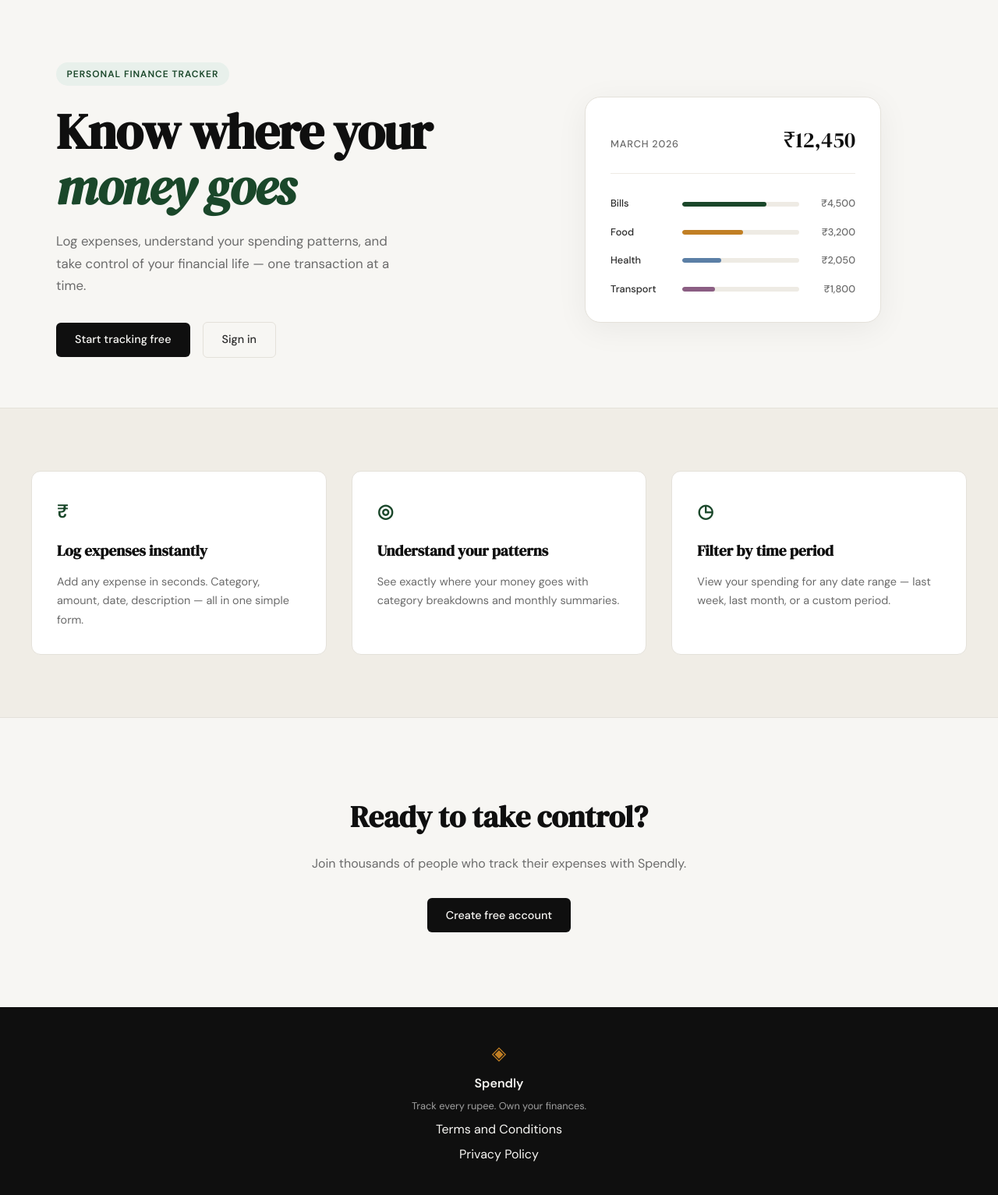
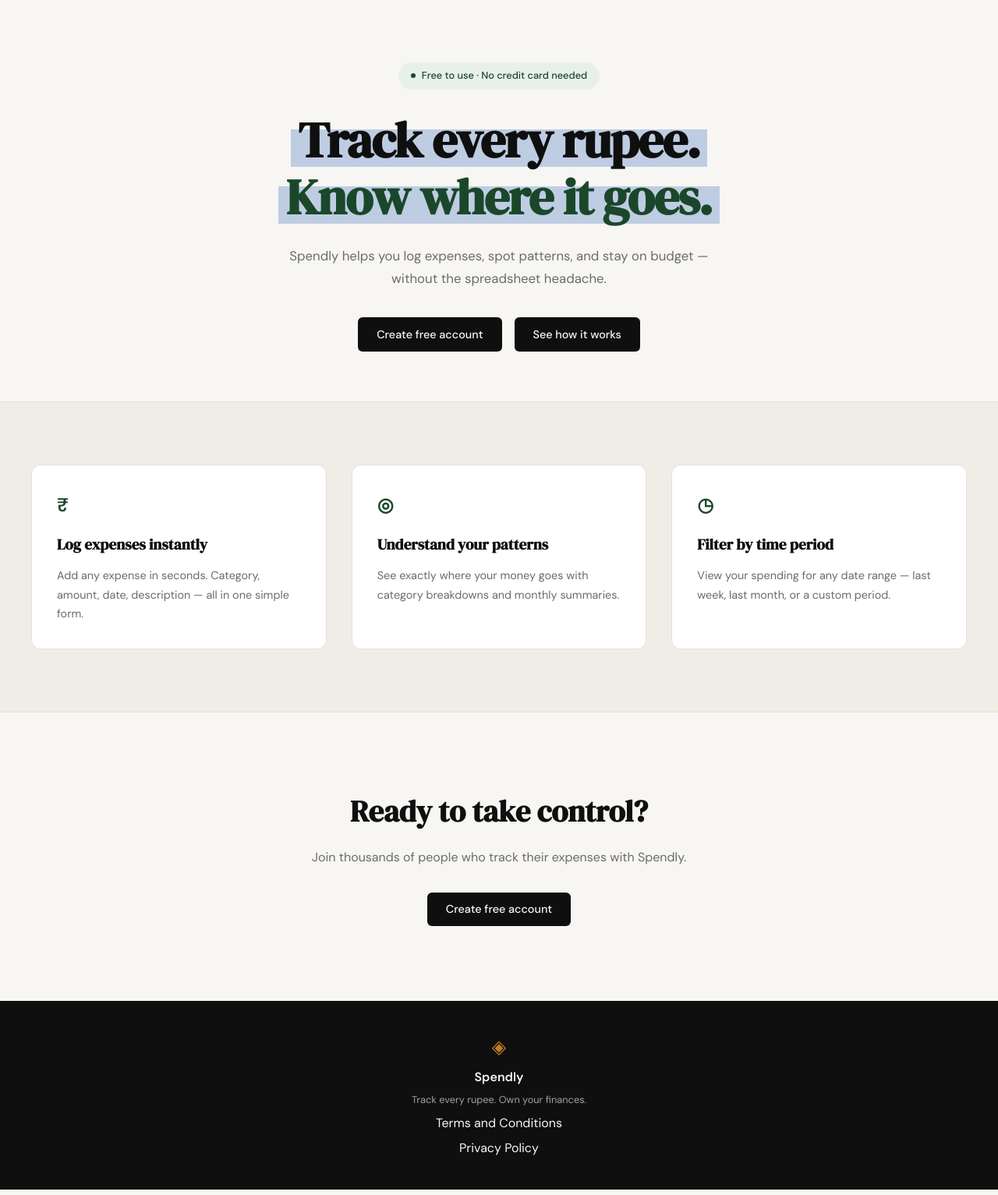
Before and after one commit to Satya2205/Spendly, a Flask app: page / in a window 1280 px wide. Shown: the part 61-1594 px from the top of the page at 78% size. Run offline with Flask 3, Linux system fonts and the light colour scheme.

Commit message:
landing: redesign hero section to match mockup

```diff
--- a/static/css/style.css
+++ b/static/css/style.css
@@ -125,53 +125,85 @@ a { color: inherit; text-decoration: none; }
 
 .hero {
     padding: 5rem 2rem 4rem;
-    display: grid;
-    grid-template-columns: 1fr 1fr;
-    gap: 4rem;
+    display: flex;
+    flex-direction: column;
     align-items: center;
+    text-align: center;
     max-width: var(--max-width);
     margin: 0 auto;
 }
 
+.hero-inner {
+    display: flex;
+    flex-direction: column;
+    align-items: center;
+    max-width: 720px;
+}
+
 .hero-badge {
-    display: inline-block;
+    display: inline-flex;
+    align-items: center;
+    gap: 0.5rem;
     background: var(--accent-light);
     color: var(--accent);
-    font-size: 0.75rem;
-    font-weight: 600;
-    letter-spacing: 0.08em;
-    text-transform: uppercase;
-    padding: 0.35rem 0.85rem;
+    font-size: 0.8rem;
+    font-weight: 500;
+    letter-spacing: 0;
+    text-transform: none;
+    padding: 0.45rem 1rem;
     border-radius: 999px;
-    margin-bottom: 1.5rem;
+    margin-bottom: 1.75rem;
+}
+
+.hero-badge::before {
+    content: "";
+    width: 6px;
+    height: 6px;
+    border-radius: 999px;
+    background: var(--accent);
+    display: inline-block;
 }
 
 .hero-title {
     font-family: var(--font-display);
     font-size: clamp(2.5rem, 5vw, 4rem);
-    line-height: 1.1;
+    line-height: 1.15;
     letter-spacing: -0.02em;
     color: var(--ink);
-    margin-bottom: 1.25rem;
+    margin-bottom: 1.5rem;
 }
 
 .hero-title em {
-    font-style: italic;
+    font-style: normal;
     color: var(--accent);
+}
+
+.hero-title mark {
+    background: linear-gradient(
+        180deg,
+        transparent 0%,
+        transparent 35%,
+        rgba(122, 154, 207, 0.45) 35%,
+        rgba(122, 154, 207, 0.45) 90%,
+        transparent 90%
+    );
+    color: inherit;
+    padding: 0 0.15em;
 }
 
 .hero-subtitle {
     font-size: 1.05rem;
     color: var(--ink-muted);
     line-height: 1.7;
-    max-width: 460px;
-    margin-bottom: 2rem;
+    max-width: 540px;
+    margin-bottom: 2.25rem;
 }
 
 .hero-actions {
     display: flex;
     gap: 1rem;
     align-items: center;
+    justify-content: center;
 }
 
 /* ------------------------------------------------------------------ */
--- a/templates/landing.html
+++ b/templates/landing.html
@@ -6,57 +6,18 @@
 
 <section class="hero">
     <div class="hero-inner">
-        <div class="hero-badge">Personal Finance Tracker</div>
+        <div class="hero-badge">Free to use · No credit card needed</div>
         <h1 class="hero-title">
-            Know where your<br>
-            <em>money goes</em>
+            <mark>Track every rupee.</mark><br>
+            <em><mark>Know where it goes.</mark></em>
         </h1>
         <p class="hero-subtitle">
-            Log expenses, understand your spending patterns,
-            and take control of your financial life —
-            one transaction at a time.
+            Spendly helps you log expenses, spot patterns, and stay
+            on budget — without the spreadsheet headache.
         </p>
         <div class="hero-actions">
-            <a href="{{ url_for('register') }}" class="btn-primary">Start tracking free</a>
-            <a href="{{ url_for('login') }}" class="btn-ghost">Sign in</a>
-        </div>
-    </div>
-    <div class="hero-visual">
-        <div class="mock-card">
-            <div class="mock-card-header">
-                <span class="mock-label">March 2026</span>
-                <span class="mock-total">₹12,450</span>
-            </div>
-            <div class="mock-bars">
-                <div class="mock-bar-row">
-                    <span class="mock-cat">Bills</span>
-                    <div class="mock-bar-track">
-                        <div class="mock-bar" style="width: 72%"></div>
-                    </div>
-                    <span class="mock-amt">₹4,500</span>
-                </div>
-                <div class="mock-bar-row">
-                    <span class="mock-cat">Food</span>
-                    <div class="mock-bar-track">
-                        <div class="mock-bar mock-bar-2" style="width: 52%"></div>
-                    </div>
-                    <span class="mock-amt">₹3,200</span>
-                </div>
-                <div class="mock-bar-row">
-                    <span class="mock-cat">Health</span>
-                    <div class="mock-bar-track">
-                        <div class="mock-bar mock-bar-3" style="width: 33%"></div>
-                    </div>
-                    <span class="mock-amt">₹2,050</span>
-                </div>
-                <div class="mock-bar-row">
-                    <span class="mock-cat">Transport</span>
-                    <div class="mock-bar-track">
-                        <div class="mock-bar mock-bar-4" style="width: 28%"></div>
-                    </div>
-                    <span class="mock-amt">₹1,800</span>
-                </div>
-            </div>
+            <a href="{{ url_for('register') }}" class="btn-primary">Create free account</a>
+            <a href="{{ url_for('login') }}" class="btn-primary">See how it works</a>
         </div>
     </div>
 </section>
```
Also changed, not shown: static/image/Screenshot 2026-06-19 144816.png (added).
